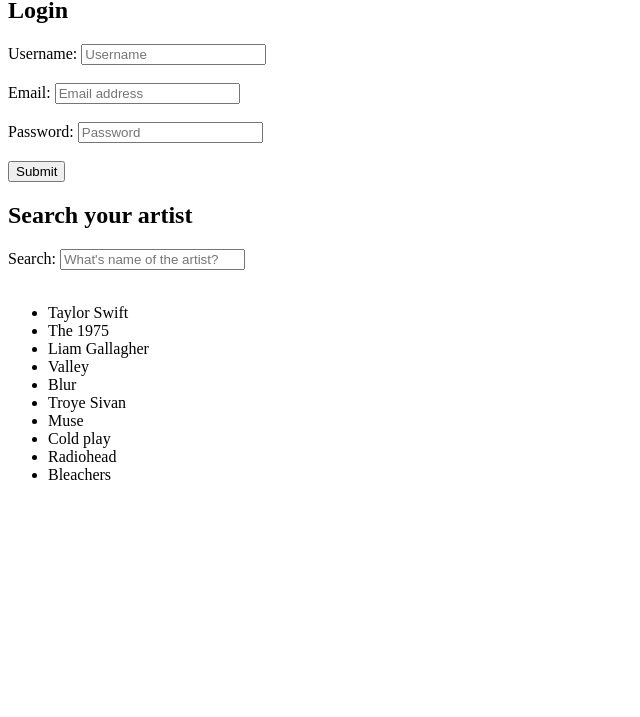
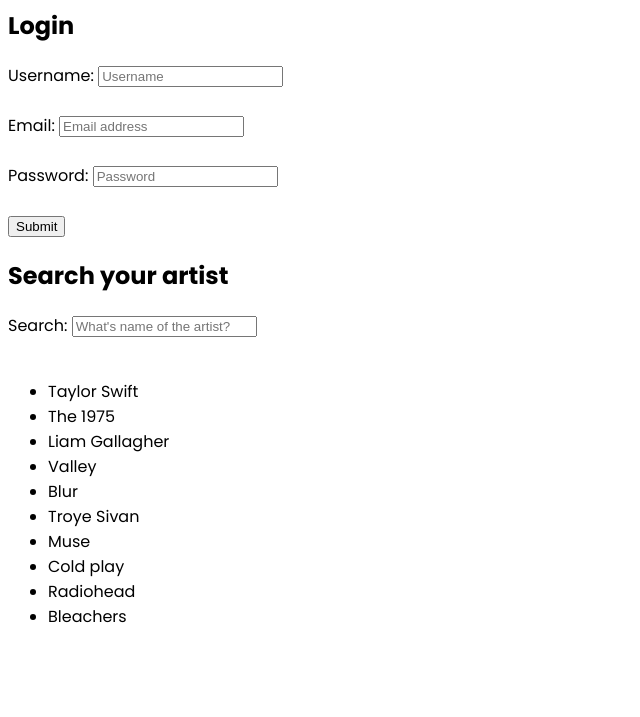
Before and after one commit to sumiiiiiiiiiin/Interface-Development, a plain HTML site: page index.html in a window 1280 px wide. Shown: the part 83-800 px from the top of the page, without its empty margins (0-640 px from the left). Drawn offline with Linux system fonts and the light colour scheme.

Commit message:
Update index.html

```diff
--- a/index.html
+++ b/index.html
@@ -4,6 +4,12 @@
 <head>
     <title>Sumin Seo lab 3</title>
 </head>
+
+<style>
+    @import url('https://fonts.googleapis.com/css2?family=Noto+Sans:ital,wght@0,100;0,200;0,300;0,400;0,500;0,600;0,700;0,800;0,900;1,100;1,200;1,300;1,400;1,500;1,600;1,700;1,800;1,900&family=Poppins:wght@200;400;500;600;700;800;900&display=swap');
+
+    body {font-family: 'Poppins', sans-serif;}
+</style>
 
 <body>
     <h1>Find your concert tickets!</h1>
```
